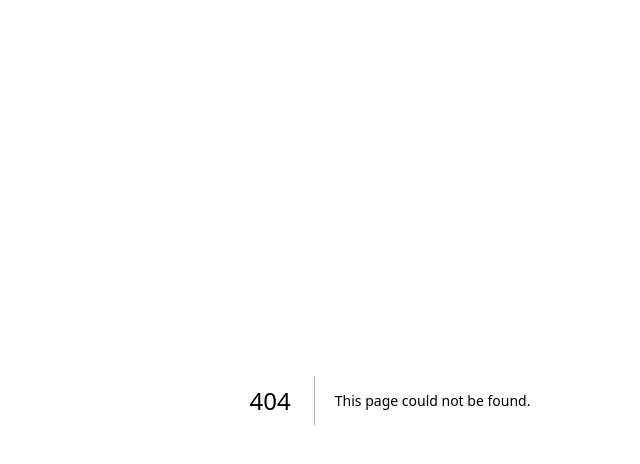
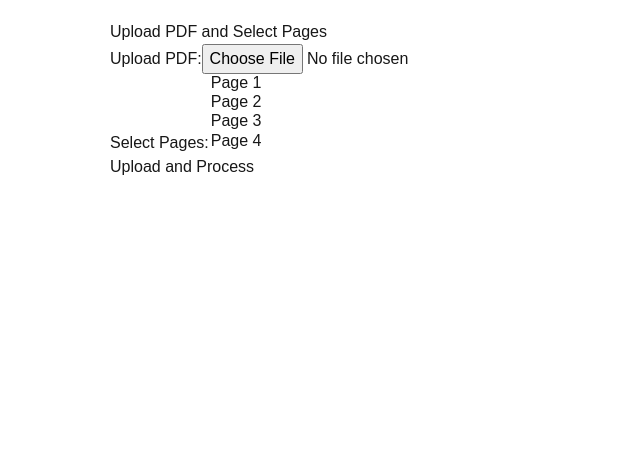
Before and after one commit to carpeadiam/canned-notes, a Next.js app: page /upload in a window 1280 px wide. Before the commit this address had no page. Shown: the top 464 px of the page, without its empty margins (250-890 px from the left). Built offline with nearby package versions, Linux system fonts and the light colour scheme.

Commit message:
Create page.tsx

```diff
--- /dev/null
+++ b/app/upload/page.tsx
@@ -0,0 +1,110 @@
+import { useState } from 'react';
+import { useRouter } from 'next/router';
+
+export default function Upload() {
+  const [file, setFile] = useState<File | null>(null);
+  const [pages, setPages] = useState<number[]>([]);
+  const [isLoading, setIsLoading] = useState(false);
+  const router = useRouter();
+
+  const handleFileChange = (event: React.ChangeEvent<HTMLInputElement>) => {
+    if (event.target.files && event.target.files[0]) {
+      setFile(event.target.files[0]);
+    }
+  };
+
+  const handlePageChange = (event: React.ChangeEvent<HTMLSelectElement>) => {
+    const selectedPages = Array.from(event.target.selectedOptions, (option) =>
+      parseInt(option.value)
+    );
+    setPages(selectedPages);
+  };
+
+  const handleSubmit = async (event: React.FormEvent) => {
+    event.preventDefault();
+    if (!file || pages.length === 0) {
+      alert('Please upload a PDF and select at least one page.');
+      return;
+    }
+
+    setIsLoading(true);
+
+    const formData = new FormData();
+    formData.append('file', file);
+
+    try {
+      // Step 1: Upload the PDF
+      const uploadResponse = await fetch('http://localhost:5000/upload', {
+        method: 'POST',
+        body: formData,
+      });
+      const uploadResult = await uploadResponse.json();
+
+      if (!uploadResponse.ok) {
+        throw new Error(uploadResult.error || 'Failed to upload PDF');
+      }
+
+      // Step 2: Process the selected pages
+      const processResponse = await fetch('http://localhost:5000/process', {
+        method: 'POST',
+        headers: {
+          'Content-Type': 'application/json',
+        },
+        body: JSON.stringify({
+          filepath: uploadResult.filepath,
+          pages: pages,
+        }),
+      });
+      const processResult = await processResponse.json();
+
+      if (!processResponse.ok) {
+        throw new Error(processResult.error || 'Failed to process PDF');
+      }
+
+      // Redirect to the Thank You page with the Notion URL
+      router.push({
+        pathname: '/thank-you',
+        query: { notionUrl: processResult.notion_page_url },
+      });
+    } catch (error) {
+      console.error(error);
+      alert('An error occurred. Please try again.');
+    } finally {
+      setIsLoading(false);
+    }
+  };
+
+  return (
+    <div style={{ padding: '20px', maxWidth: '600px', margin: '0 auto' }}>
+      <h1>Upload PDF and Select Pages</h1>
+      <form onSubmit={handleSubmit}>
+        <div>
+          <label>
+            Upload PDF:
+            <input
+              type="file"
+              accept="application/pdf"
+              onChange={handleFileChange}
+              required
+            />
+          </label>
+        </div>
+        <div>
+          <label>
+            Select Pages:
+            <select multiple onChange={handlePageChange} required>
+              {Array.from({ length: 10 }, (_, i) => (
+                <option key={i + 1} value={i}>
+                  Page {i + 1}
+                </option>
+              ))}
+            </select>
+          </label>
+        </div>
+        <button type="submit" disabled={isLoading}>
+          {isLoading ? 'Processing...' : 'Upload and Process'}
+        </button>
+      </form>
+    </div>
+  );
+}
```
